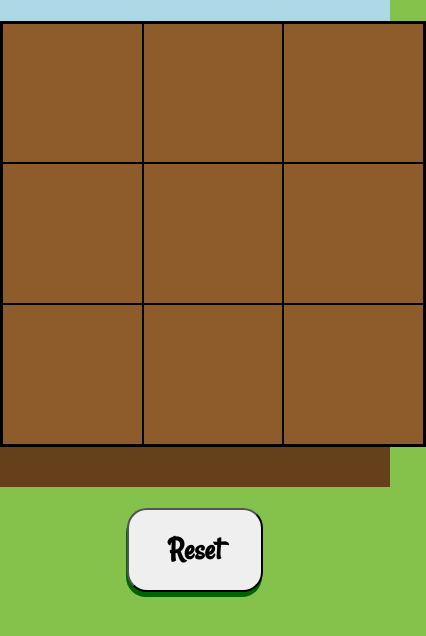
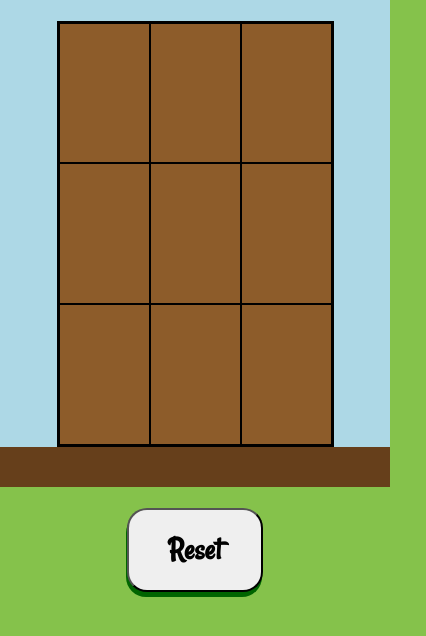
Before and after one commit to manuelsolaberrieta/tic-tac-toe-TOP, a plain HTML site: page index.html in a window 390 px wide. Shown: the part 106-742 px from the top of the page, 426 px wide, since content can reach past the window. Drawn offline with Linux system fonts and the light colour scheme.

Commit message:
A ver ahora

```diff
--- a/styles.css
+++ b/styles.css
@@ -113,3 +113,15 @@ h1 {
   height: 40px;
   background-color: rgb(102, 63, 27);
 }
+@media only screen and (max-width: 600px) {
+  .grid {
+    border: 2px solid black;
+    height: 50vh;
+    width: 70vw;
+    margin: auto;
+    display: grid;
+    /* the 1fr below its just so the square can extend the bit that's left, to fit perfectly */
+    grid-template-columns: repeat(auto-fit, minmax(calc(70vw / 3), 1fr));
+    grid-template-rows: repeat(auto-fit, minmax(calc(45vh / 3), 1fr));
+  }
+}
```
